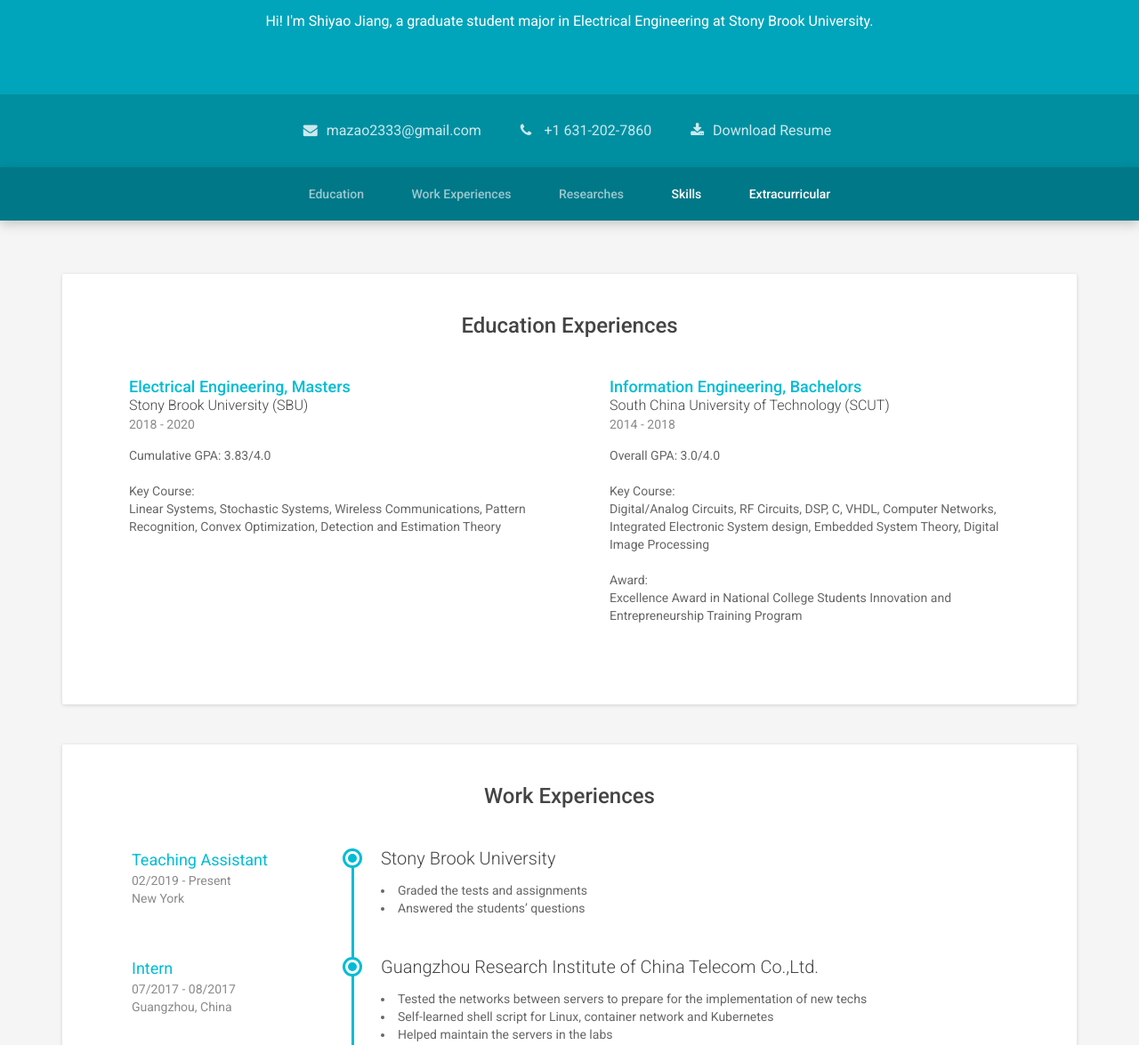
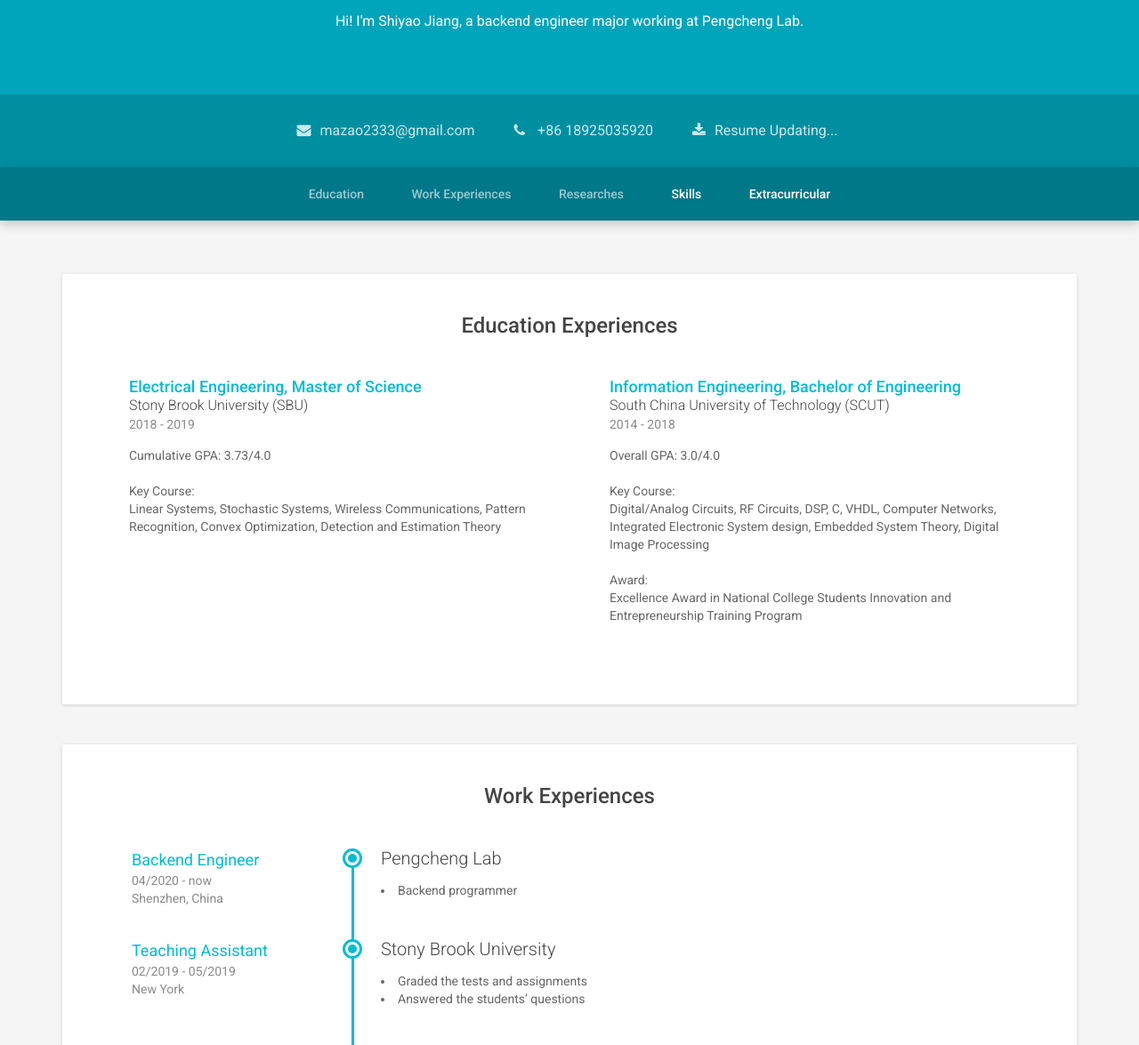
Before and after one commit to mazao2333/MultiSensor, a plain HTML site: page index.html in a window 1280 px wide. Shown: the part 374-1549 px from the top of the page at 89% size. Drawn offline with Linux system fonts and the light colour scheme.

Commit message:
更新教育信息、电话、工作经历

```diff
--- a/index.html
+++ b/index.html
@@ -34,7 +34,7 @@
 			<h1 class="name">江士尧</h1>
 			<h1 class="name">Shiyao Jiang</h1>
 			<div class="profile">
-				<p>Hi! I'm Shiyao Jiang, a graduate student major in Electrical Engineering at Stony Brook University.</p>
+				<p>Hi! I'm Shiyao Jiang, a backend engineer major working at Pengcheng Lab.</p>
 			</div><!--//profile-->
 		</div><!--//container-->
 	</div><!--//intro-->
@@ -43,8 +43,8 @@
 		<div class="container text-center">
 			<ul class="list-inline">
 				<li class="email"><i class="fa fa-envelope"></i><a href="mailto:mazao2333@gmail.com">mazao2333@gmail.com</a></li>
-				<li><i class="fa fa-phone"></i> <a href="tel: +1 631-202-7860">+1 631-202-7860</a></li>
-				<li><i class="fa fa-download"></i><a href="profile\resume.pdf">Download Resume</a></li>
+				<li><i class="fa fa-phone"></i> <a href="tel: +86 18925035920">+86 18925035920</a></li>
+				<li><i class="fa fa-download"></i><a href="profile\resume.pdf">Resume Updating...</a></li>
 			</ul>
 		</div><!--//container-->
 	</div><!--//contact-info-->
@@ -73,18 +73,18 @@
 		<div class="row">
 			<div class="item col-xs-12 col-sm-6">
 				<div class="item-inner">
-						<h3 class="degree">Electrical Engineering, Masters</h3>
+						<h3 class="degree">Electrical Engineering, Master of Science</h3>
 						<div class="education-body">Stony Brook University (SBU)</div><!--//education-body-->
-						<div class="time">2018 - 2020</div>
+						<div class="time">2018 - 2019</div>
 						<div class="desc">
-						Cumulative GPA: 3.83/4.0<br/><br/>
+						Cumulative GPA: 3.73/4.0<br/><br/>
 						Key Course:<br>Linear Systems, Stochastic Systems, Wireless Communications, Pattern Recognition, Convex Optimization, Detection and Estimation Theory
 						</div>
 					</div><!--//item-inner-->
 					</div><!--//item-->
 					<div class="item col-xs-12 col-sm-6">
 						<div class="item-inner">
-						<h3 class="degree">Information Engineering, Bachelors</h3>
+						<h3 class="degree">Information Engineering, Bachelor of Engineering</h3>
 						<div class="education-body">South China University of Technology (SCUT)</div><!--//education-body-->
 						<div class="time">2014 - 2018</div>
 						<div class="desc">
@@ -103,11 +103,25 @@
 
 			<div class="item">
 				<div class="work-place">
+					<h3 class="place">Pengcheng Lab</h3>
+				</div>
+				<div class="job-meta">
+					<div class="title">Backend Engineer</div>
+					<div class="time">04/2020 - now</div>
+					<div class="location">Shenzhen, China</div>
+				</div><!--//job-meta-->
+				<div class="job-desc">
+					<li>Backend programmer</li>
+				</div><!--//job-desc-->
+			</div><!--//item-->
+
+			<div class="item">
+				<div class="work-place">
 					<h3 class="place">Stony Brook University</h3>
 				</div>
 				<div class="job-meta">
 					<div class="title">Teaching Assistant</div>
-					<div class="time">02/2019 - Present</div>
+					<div class="time">02/2019 - 05/2019</div>
 					<div class="location">New York</div>
 				</div><!--//job-meta-->
 				<div class="job-desc">
@@ -173,7 +187,7 @@
 				<div class="intro">
 					<div class="dialog">
 						<p>This is my graduation project for the Bachelors degree. I work on this project for half a year and the research was basically based on compressed sensing, one of the most popular signal processing techniques currently. Theoretically, compressed sending is a method to sample and compress the dignal at the same time. It's nature is observations using linear mapping. See more details on <a href="https://github.com/mazao2333/CS_reconstruction">Github</a>.</p>
-						<p><strong>I contributed the following:</strong></p>
+						<p><strong>Contributions:</strong></p>
 						<ul class="list-unstyled service-list">
 							<li><i class="fa fa-check" aria-hidden="true"></i> Learned the principle of compressed sensing and the two reconstructing algorithms</li>
 							<li><i class="fa fa-check" aria-hidden="true"></i> Designed experiments to compare those algorithms with different parameters</li>
@@ -186,7 +200,7 @@
 				<div class="intro">
 					<div class="dialog">
 						<p>This a project led by Professor Xiaofen Xing at South China University of Tech. Click here to review the <a href="program.html">project homepage</a>. This project aimed at detecting the existence of human's emotional pressure through wearable devices, and set up a database containing the users' physiological data. See more details on <a href="https://github.com/mazao2333/MultiSensor">Github</a>.<br>This project also won the Excellence Award in National College Students Innovation and Entrepreneurship Training Program.</p>
-						<p><strong>I contributed the following:</strong></p>
+						<p><strong>Contributions:</strong></p>
 						<ul class="list-unstyled service-list">
 							<li><i class="fa fa-check" aria-hidden="true"></i> Looked for a mathematical model that can measure the degree of emotional pressure based on the wearable devices</li>
 							<li><i class="fa fa-check" aria-hidden="true"></i> Processed the original signal collected by the hardware</li>
@@ -201,7 +215,7 @@
 				<div class="intro">
 					<div class="dialog">
 						<p>This was a project aiming in assisting the researchers at South China University of Tech, so my role here was actually a research assistant. We collected data of the status quo of entrepreneurship teaching in China's universities and finally published a <a href="http://kns.cnki.net/KCMS/detail/detail.aspx?dbcode=CJFQ&dbname=CJFDLAST2016&filename=KJSJ201624025&v=MDUxMTdZUjhlWDFMdXhZUzdEaDFUM3FUcldNMUZyQ1VSTE9mWk9kdkZDcmhVN3pBTGlmWVpMRzRIOWZPcTQ5SFk=">paper</a>.</p>
-						<p><strong>I contributed the following:</strong></p>
+						<p><strong>Contributions:</strong></p>
 						<ul class="list-unstyled service-list">
 							<li><i class="fa fa-check" aria-hidden="true"></i> Collected the questionnaire from the schools on Innovative Entrepreneurship Teaching Theory System</li>
 							<li><i class="fa fa-check" aria-hidden="true"></i> Studied the cases of Innovative Entrepreneurship Teaching Theory System Based on "ADDIE Internet +" Model</li>
@@ -221,6 +235,7 @@
 				<br>
 				<span class="skill-tag">Matlab</span>
 				<span class="skill-tag">Java</span>
+				<span class="skill-tag">Python</span>
 				<span class="skill-tag">C</span>
 				<br/>
 				<span class="skill-tag">SQL</span>
```
